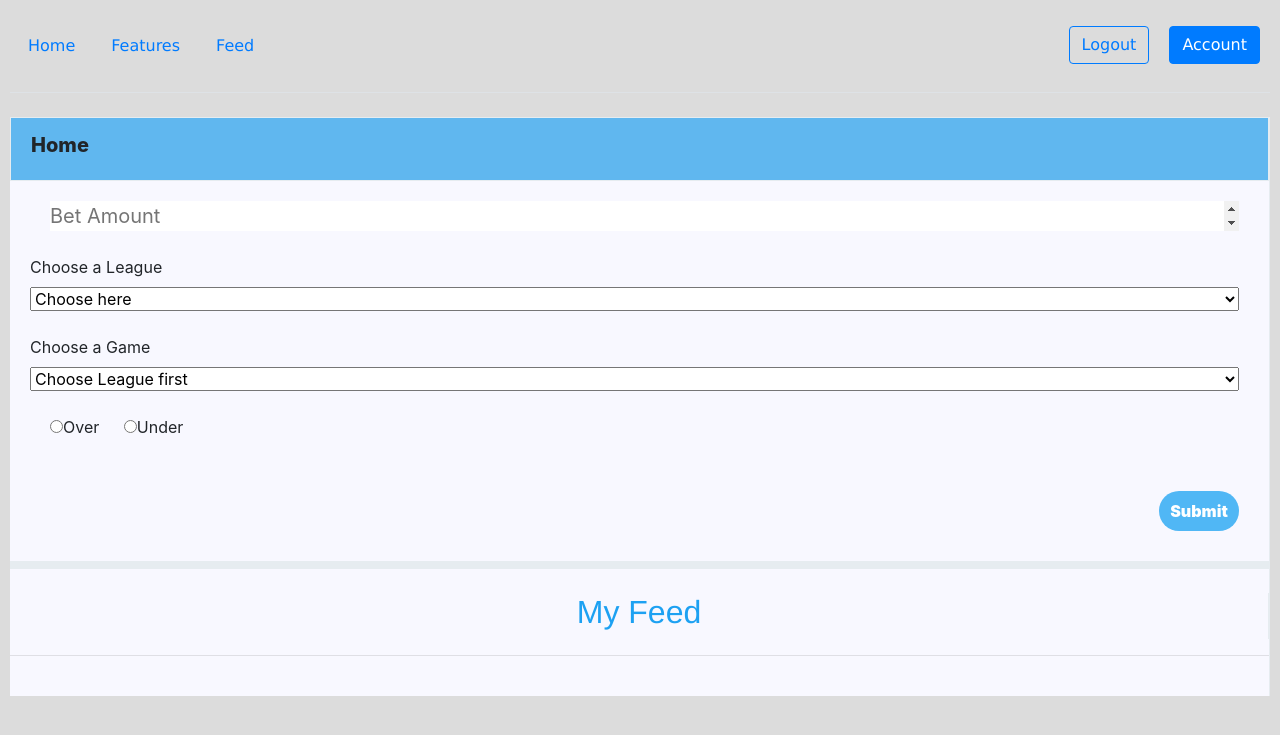
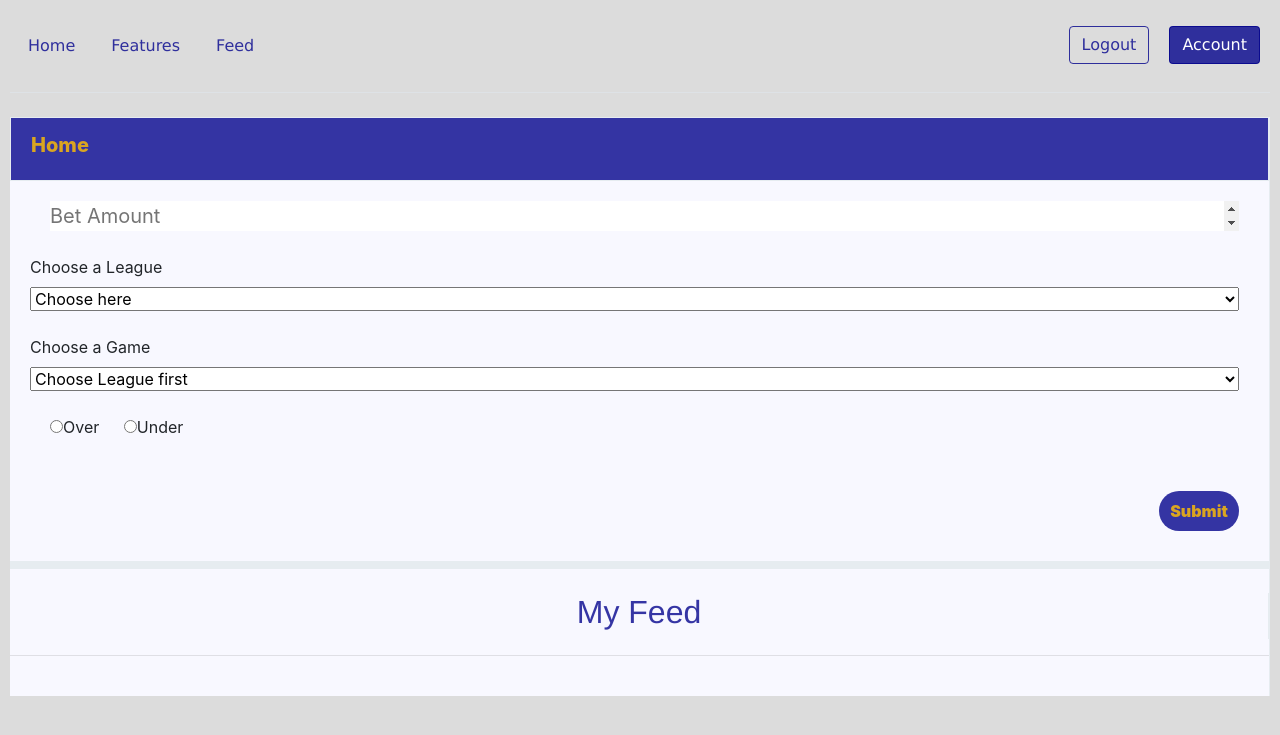
Before and after one commit to jackschlehr2/gamblersparadise, a Flask app: page /feed in a window 1280 px wide. Shown: the top 735 px of the page. Run offline with Flask 2, Linux system fonts and the light colour scheme; the visitor is signed in with stand-in values (Sample User, id 1); data that the repository does not hold is empty; some libraries are stand-ins or nearby versions.

Commit message:
changed button colors

```diff
--- a/flaskr/templates/feed.html
+++ b/flaskr/templates/feed.html
@@ -49,7 +49,7 @@
     <!-- post starts -->
     <br>
     <div class="feed">
-      <h2 style="color:#1DA1F2; text-align: center; font-family: 'Helvetica Neue'">My Feed</h2>
+      <h2 style="color:rgba(0, 0, 139, 0.788); text-align: center; font-family: 'Helvetica Neue'">My Feed</h2>
     </div>
     <hr>
     <br>
@@ -237,7 +237,8 @@
           .feed__header {
             position: sticky;
             top: 0;
-            background-color: #3ba8eccc;
+            color: goldenrod;
+            background-color: rgba(0, 0, 139, 0.788);
             z-index: 100;
             border: 1px solid var(--twitter-background);
             padding: 15px 20px;
@@ -294,9 +295,9 @@
           }
 
           .tweetBox__tweetButton {
-            background-color: var(--twitter-color);
+            background-color: rgba(0, 0, 139, 0.788); /*var (--twitter-color)*/
             border: none;
-            color: white;
+            color: goldenrod;
             font-weight: 900;
 
             border-radius: 30px;
--- a/flaskr/templates/header.html
+++ b/flaskr/templates/header.html
@@ -11,14 +11,14 @@
 <header style = "background-color: gainsboro;"class="d-flex noflex-wrap align-items-center justify-content-center justify-content-md-between py-3 mb-4 border-bottom">
     <ul class="a" style="display: flex; flex-wrap: nowrap; color: gainsboro;">
 
-      <li style="color:dodgerblue;"><a href="/" class="nav-link px-2 link-dark">Home</a></li>
-      <li style="color:dodgerblue;"><a href="/features" class="nav-link px-2 link-dark">Features</a></li>
-      <li style="width: 100%; color: dodgerblue;"><a href="/feed" class="nav-link px-2 link-dark">Feed</a></li>
+      <li style="color:rgba(0, 0, 139, 0.788);"><a href="/" class="nav-link px-2 link-dark" style="color: rgba(0, 0, 139, 0.788);">Home</a></li>
+      <li style="color:rgba(0, 0, 139, 0.788);"><a href="/features" class="nav-link px-2 link-dark" style="color: rgba(0, 0, 139, 0.788);">Features</a></li>
+      <li style="width: 100%; color: rgba(0, 0, 139, 0.788);"><a href="/feed" class="nav-link px-2 link-dark" style="color: rgba(0, 0, 139, 0.788);">Feed</a></li>
       {% if session.logged_in %}
-        <li style="color:dodgerblue;"><a href="/logout"><button type="button" class="btn btn-outline-primary me-2">Logout</button></a></li>
-        <li style="color:dodgerblue;"><a href="/account"><button type="button" class="btn btn-primary">Account</button></a></li>
+        <li style="color:rgba(0, 0, 139, 0.788);"><a href="/logout"><button type="button" class="btn btn-outline-primary me-2" style="color: rgba(0, 0, 139, 0.788); border-color: rgba(0, 0, 139, 0.788);">Logout</button></a></li>
+        <li style="color:rgba(0, 0, 139, 0.788);"><a href="/account"><button type="button" class="btn btn-primary">Account</button></a></li>
       {% else %}
-        <li style="color:dodgerblue;"><a href="/login"><button type="button" class="btn btn-outline-primary me-2">Login</button></a></li>
+        <li style="color:rgba(0, 0, 139, 0.788);"><a href="/login"><button type="button" class="btn btn-outline-primary me-2">Login</button></a></li>
         <li><a href="/sign-up" ><button type="button" class="btn btn-primary" style="width: max-content;" >Sign-up</button></a></li>
       {% endif %}
     </ul>
@@ -60,4 +60,16 @@
     display:inline-block;
     padding: 10px;
   }
+  .btn-outline-primary:hover{
+    background-color:rgba(0, 0, 139, 0.788) !important;
+    color: goldenrod !important;
+  }
+  .btn-primary:hover{
+    color: goldenrod !important;
+    background-color: rgba(0, 0, 139, 0.788);
+  }
+  .btn-primary{
+    background-color: rgba(0, 0, 139, 0.788);
+    border-color: rgba(0, 0, 139, 0.788);
+  }
 </style>
```
